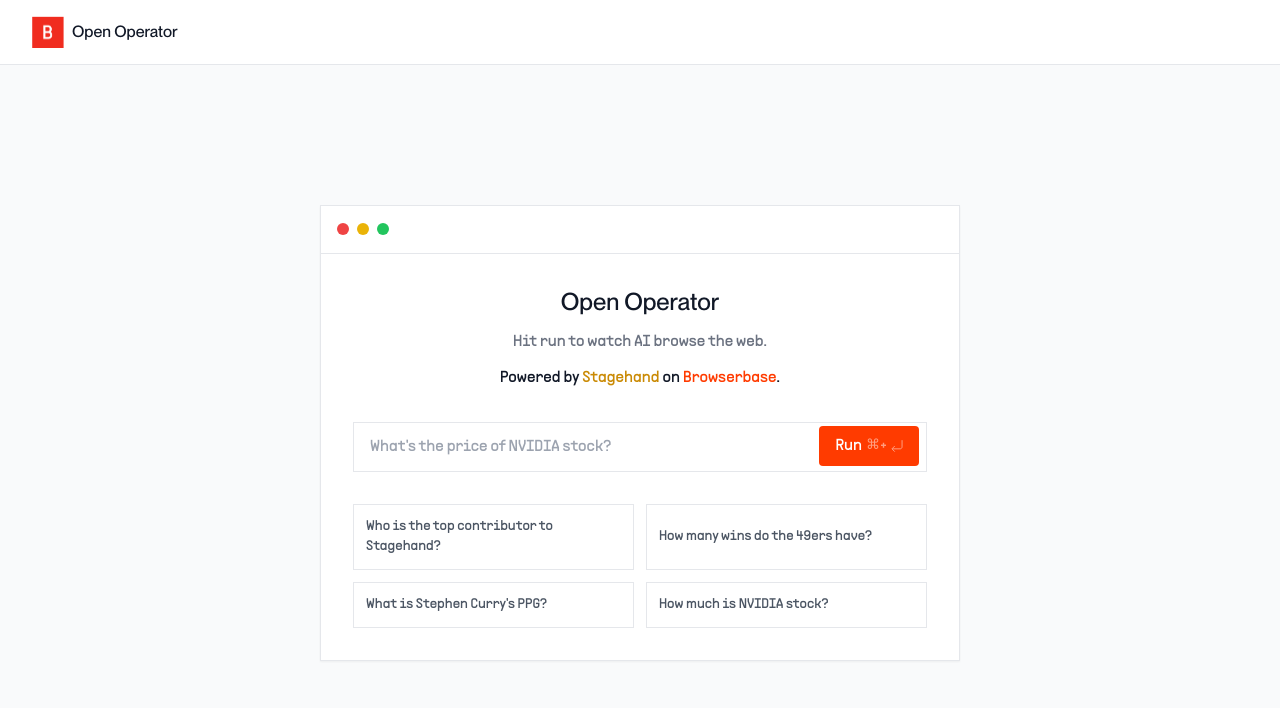
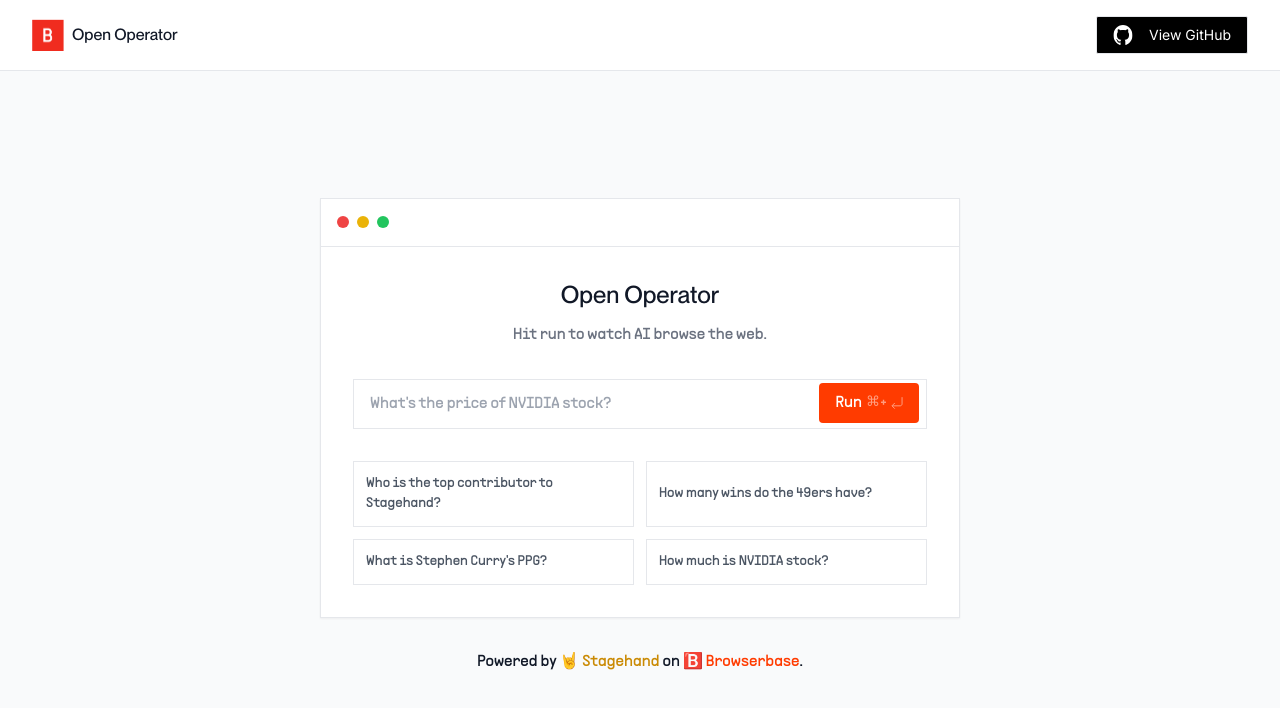
Before and after one commit to tianliaoaccelai/open-operator, a Next.js app: page / in a window 1280 px wide. Shown: the top 708 px of the page. Built offline with nearby package versions, Linux system fonts and the light colour scheme.

Commit message:
frontend

```diff
--- a/app/page.tsx
+++ b/app/page.tsx
@@ -67,6 +67,20 @@ export default function Home() {
               />
               <span className="font-ppneue text-gray-900">Open Operator</span>
             </div>
+            <div className="flex items-center gap-2">
+              <a href="https://github.com/browserbase/stagehand">
+                <button className="h-fit flex items-center justify-center px-4 py-2 rounded-sm bg-black gap-2 text-sm text-white border border-pillSecondary">
+                  <Image
+                    src="/github.svg"
+                    alt="GitHub"
+                    width={20}
+                    height={20}
+                    className="mr-2"
+                  />
+                  View GitHub
+                </button>
+              </a>
+            </div>
           </nav>
 
           {/* Main Content */}
@@ -85,25 +99,8 @@ export default function Home() {
                   <h1 className="text-2xl font-ppneue text-gray-900 text-center">
                     Open Operator
                   </h1>
-                  <p className="text-base font-ppsupply text-gray-500">
+                  <p className="text-base font-ppsupply text-gray-500 text-center">
                     Hit run to watch AI browse the web.
-                  </p>
-                  <p className="text-base font-ppsupply">
-                    Powered by{" "}
-                    <a
-                      href="https://stagehand.dev"
-                      className="text-yellow-600 hover:underline"
-                    >
-                      Stagehand
-                    </a>{" "}
-                    on{" "}
-                    <a
-                      href="https://browserbase.com"
-                      className="text-[#FF3B00] hover:underline"
-                    >
-                      Browserbase
-                    </a>
-                    .
                   </p>
                 </div>
 
@@ -150,9 +147,7 @@ export default function Home() {
                     How many wins do the 49ers have?
                   </button>
                   <button
-                    onClick={() =>
-                      startChat("What is Stephen Curry&apos;s PPG?")
-                    }
+                    onClick={() => startChat("What is Stephen Curry's PPG?")}
                     className="p-3 text-sm text-gray-600 border border-gray-200 hover:border-[#FF3B00] hover:text-[#FF3B00] transition-colors font-ppsupply text-left"
                   >
                     What is Stephen Curry&apos;s PPG?
@@ -166,6 +161,23 @@ export default function Home() {
                 </div>
               </div>
             </div>
+            <p className="text-base font-ppsupply text-center mt-8">
+              Powered by{" "}
+              <a
+                href="https://stagehand.dev"
+                className="text-yellow-600 hover:underline"
+              >
+                🤘 Stagehand
+              </a>{" "}
+              on{" "}
+              <a
+                href="https://browserbase.com"
+                className="text-[#FF3B00] hover:underline"
+              >
+                🅱️ Browserbase
+              </a>
+              .
+            </p>
           </main>
         </div>
       ) : (
```
Also changed, not shown: public/github.svg (added).
